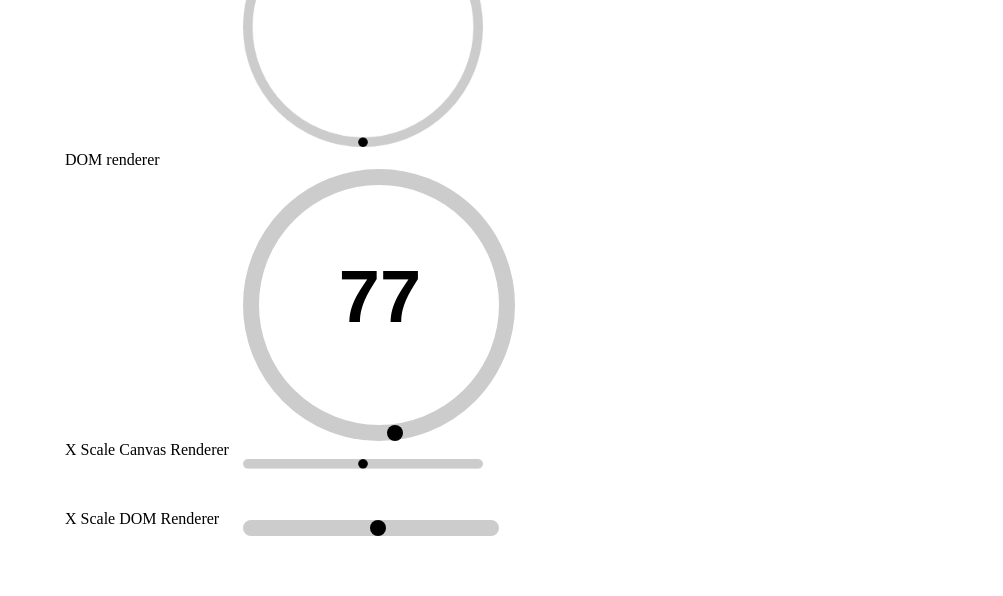
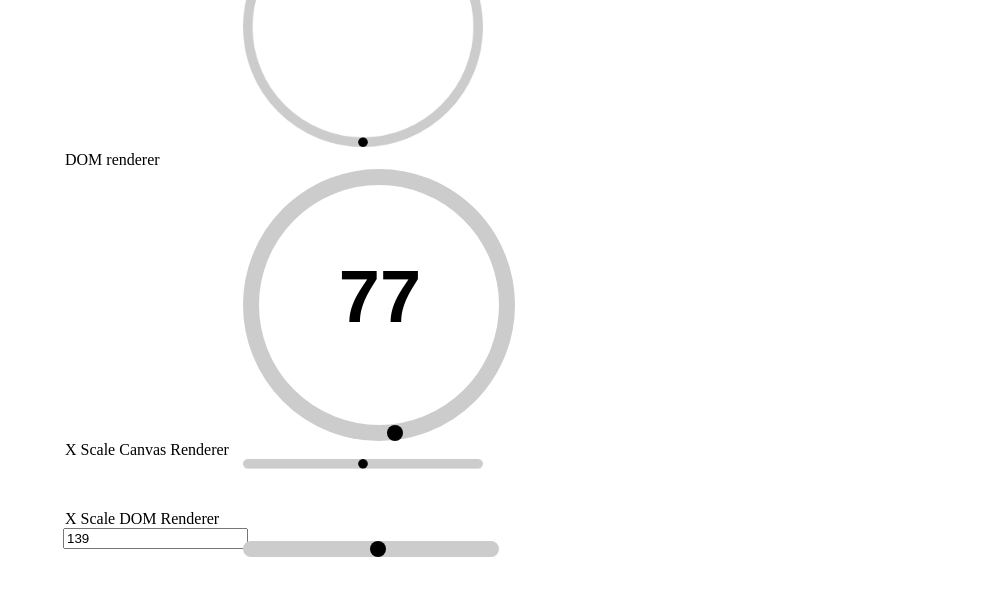
Before and after one commit to iamdustan/granger, a website: page index.html in a window 1280 px wide. Shown: the part 324-920 px from the top of the page, without its empty margins (277-1280 px from the left). Drawn offline with Linux system fonts and the light colour scheme.

```diff
--- a/index.html
+++ b/index.html
@@ -47,6 +47,10 @@
     margin-top: -50px;
     margin-left: -60px;
     text-align: center;
+  }
+
+  #xaxis-dom {
+    display: block !important;
   }
 
   #xaxis-canvas + .granger {
```
